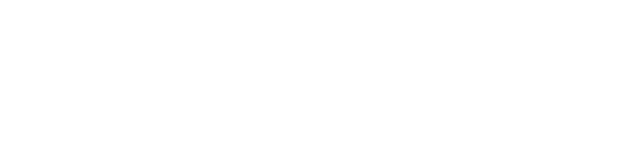
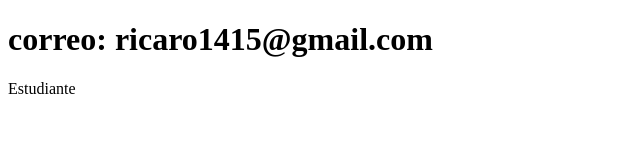
Before and after one commit to RicardoRo14/sistema-de-registro, a plain HTML site: page index.html in a window 1280 px wide. Shown: the whole page, without its empty margins (0-640 px from the left). Drawn offline with Linux system fonts and the light colour scheme.

Commit message:
Actualiza el contacto

```diff
--- a/index.html
+++ b/index.html
@@ -6,6 +6,7 @@
     <title>sistema de registro de juegos</title>
 </head>
 <body>
-
+  <h1>correo: ricaro1415@gmail.com</h1>
+   <p>Estudiante</p>
 </body>
 </html>
```
